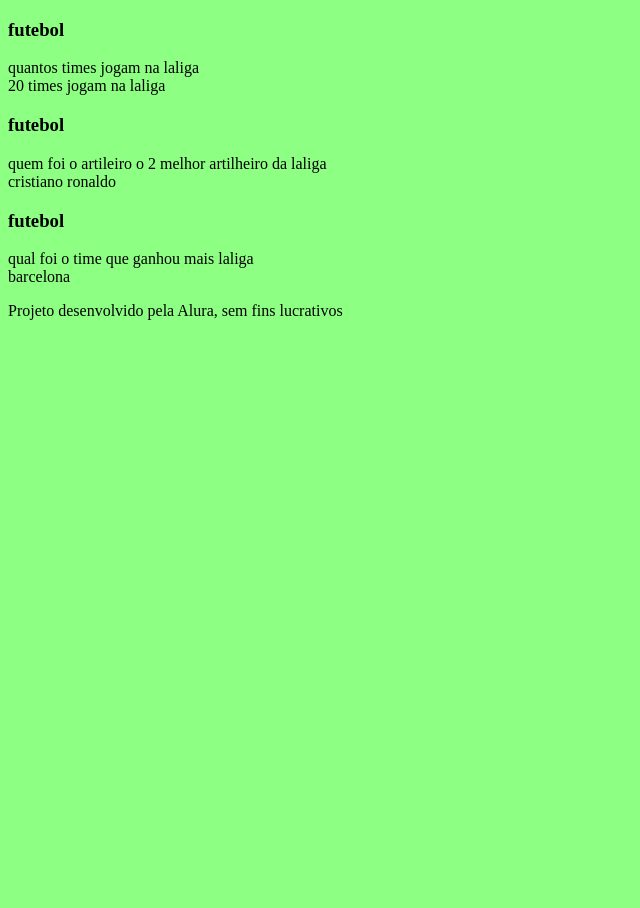
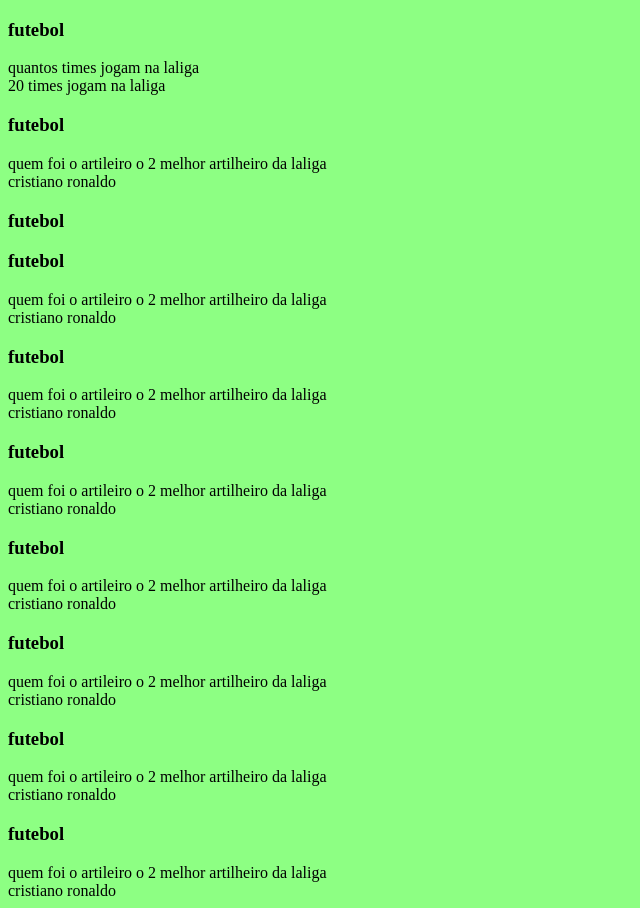
Before and after one commit to luizdebaldi/flashcards, a plain HTML site: page index.html in a window 1280 px wide. Shown: the whole page, without its empty margins (0-640 px from the left). Before the commit the page ends 800 px from the top, so only its background shows below. Drawn offline with Linux system fonts and the light colour scheme.

Commit message:
perguntas

```diff
--- a/index.html
+++ b/index.html
@@ -31,21 +31,74 @@
                 </div>
             </article>
 
-
+            <article class="cartao">
+                <div class="cartao__conteudo">
+                    <h3>futebol</h3> <article class="cartao">
+                        <div class="cartao__conteudo">
+                            <h3>futebol</h3>
+                            <div class="cartao__conteudo__pergunta">
+                                quem foi o artileiro o  2 melhor artilheiro da laliga
+                            </div>
+                            <div class="cartao__conteudo__resposta"></div>
+                                cristiano ronaldo
+                        </div>
+                    </article>
+                <div class="cartao__conteudo">
+                    <h3>futebol</h3>
+                    <div class="cartao__conteudo__pergunta">
+                        quem foi o artileiro o  2 melhor artilheiro da laliga
+                    </div>
+                    <div class="cartao__conteudo__resposta"></div>
+                        cristiano ronaldo
+                </div>
+            </article>
  <article class="cartao">
                 <div class="cartao__conteudo">
                     <h3>futebol</h3>
                     <div class="cartao__conteudo__pergunta">
-                       qual foi o time que ganhou mais laliga
+                        quem foi o artileiro o  2 melhor artilheiro da laliga
                     </div>
                     <div class="cartao__conteudo__resposta"></div>
-                       barcelona
+                        cristiano ronaldo
                 </div>
-
-        </section>
-    </main>
-    <footer>
-        <p> Projeto desenvolvido pela Alura, sem fins lucrativos</p>
-    </footer>
-</body>
-</html>
+            </article>
+            <article class="cartao">
+                <div class="cartao__conteudo">
+                    <h3>futebol</h3>
+                    <div class="cartao__conteudo__pergunta">
+                        quem foi o artileiro o  2 melhor artilheiro da laliga
+                    </div>
+                    <div class="cartao__conteudo__resposta"></div>
+                        cristiano ronaldo
+                </div>
+            </article>
+            <article class="cartao">
+                <div class="cartao__conteudo">
+                    <h3>futebol</h3>
+                    <div class="cartao__conteudo__pergunta">
+                        quem foi o artileiro o  2 melhor artilheiro da laliga
+                    </div>
+                    <div class="cartao__conteudo__resposta"></div>
+                        cristiano ronaldo
+                </div>
+            </article>
+            <article class="cartao">
+                <div class="cartao__conteudo">
+                    <h3>futebol</h3>
+                    <div class="cartao__conteudo__pergunta">
+                        quem foi o artileiro o  2 melhor artilheiro da laliga
+                    </div>
+                    <div class="cartao__conteudo__resposta"></div>
+                        cristiano ronaldo
+                </div>
+            </article>
+            <article class="cartao">
+                <div class="cartao__conteudo">
+                    <h3>futebol</h3>
+                    <div class="cartao__conteudo__pergunta">
+                        quem foi o artileiro o  2 melhor artilheiro da laliga
+                    </div>
+                    <div class="cartao__conteudo__resposta"></div>
+                        cristiano ronaldo
+                </div>
+            </article>
```
Lines whose indentation alone changed are shown as unchanged.
